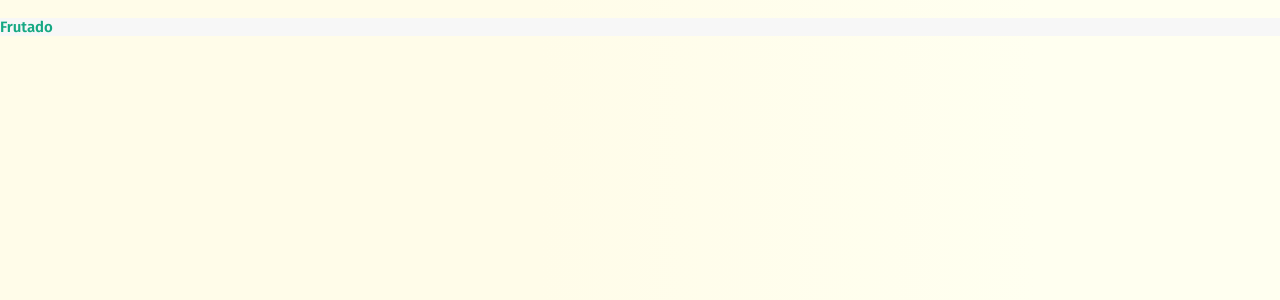
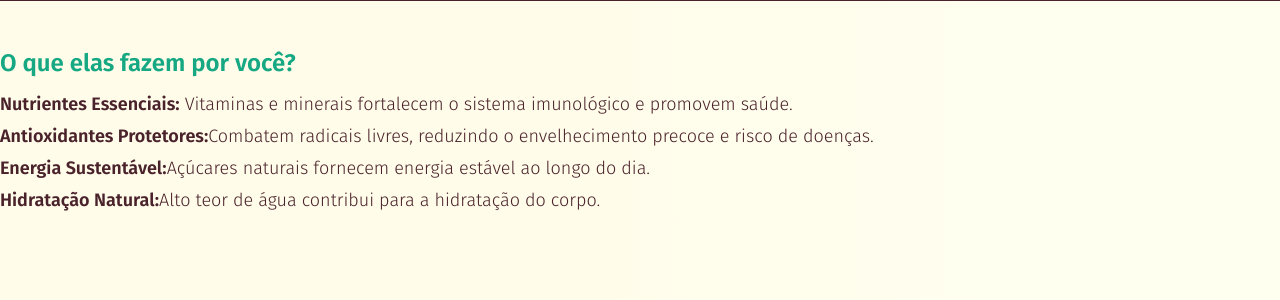
Before and after one commit to AlineMachadoTeixeira/exercicio-final-next-js, a Next.js app: page / in a window 1280 px wide. Shown: the top 300 px of the page. Built offline with nearby package versions, Linux system fonts and the light colour scheme.

Commit message:
css do H3 e li

```diff
--- a/src/pages/index.jsx
+++ b/src/pages/index.jsx
@@ -9,7 +9,25 @@ export default function Home() {
         <meta name="Keywords" content="Frutas, melancia, feira, banana, maça" />
       </Head>
       <section>
-        <h2>Frutado</h2>
+        <h3>O que elas fazem por você?</h3>
+        <ul>
+          <li>
+            <strong>Nutrientes Essenciais:</strong> Vitaminas e minerais
+            fortalecem o sistema imunológico e promovem saúde.
+          </li>
+          <li>
+            <strong>Antioxidantes Protetores:</strong>Combatem radicais livres,
+            reduzindo o envelhecimento precoce e risco de doenças.
+          </li>
+          <li>
+            <strong>Energia Sustentável:</strong>Açúcares naturais fornecem
+            energia estável ao longo do dia.
+          </li>
+          <li>
+            <strong>Hidratação Natural:</strong>Alto teor de água contribui para
+            a hidratação do corpo.
+          </li>
+        </ul>
       </section>
     </>
   );
--- a/src/styles/globals.css
+++ b/src/styles/globals.css
@@ -38,28 +38,37 @@ body {
   -moz-osx-font-smoothing: grayscale;
 }
 h1,
-h2,
 h3 {
   font-family: var(--fonte-geral);
 }
 
 h2 {
-  margin: 1rem 0;
-  color: var(--cor-primaria-titulo);
-  background-color: #f7f7f7;
-  /* padding: 1rem;
-  box-shadow: var(--sombra-box);
-  border-radius: var(--borda-arredondada); */
-  font-weight: 600;
-}
-/* .limitador {
-  width: 90%;
-  max-width: 1000px;
-  margin: auto;
-} */
-
-.li {
-  font-family: var(--fonte-geral);
+  font-family: "Fira Sans", sans-serif;
   font-weight: 400;
+  font-size: 24px;
   color: var(--cor-primaria-texto);
 }
+
+/* INICIO  CSS da pagina inicial para h3 e li  */
+
+h3 {
+  border-top: 0.4px solid var(--cor-primaria-texto);
+  padding-top: 48px;
+  font-family: "Fira Sans", sans-serif;
+  font-weight: 600;
+  font-size: 24px;
+  color: var(--cor-primaria-titulo);
+  margin-bottom: 16px;
+}
+
+li {
+  font-family: var(--fonte-geral);
+  color: var(--cor-primaria-texto);
+  font-family: "Fira Sans", sans-serif;
+  font-weight: 300;
+  font-size: 18px;
+  color: #4a222b;
+  margin-bottom: 10px;
+}
+
+/* FIM CSS da pagina inicial para h3 e li  */
```
